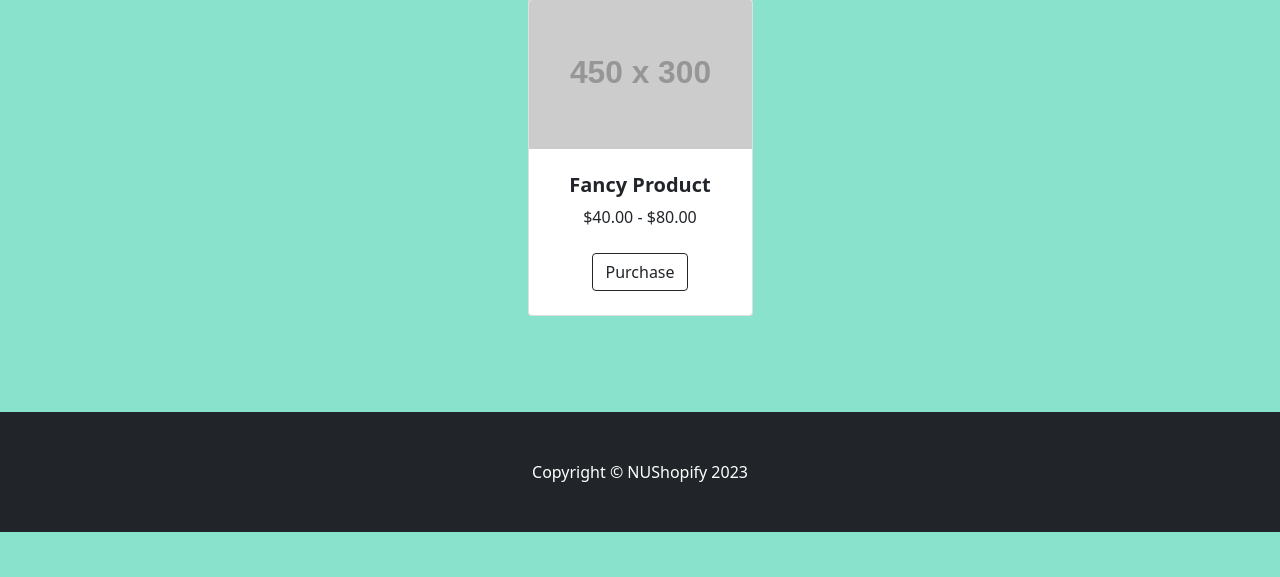
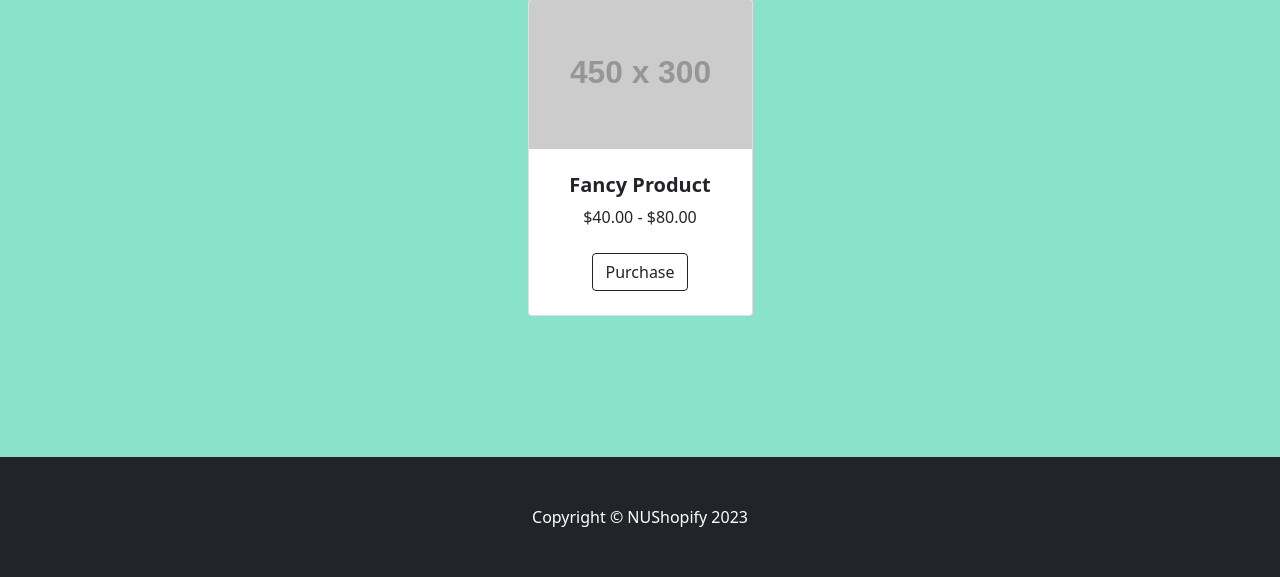
Before and after one commit to leezhengjing/Limbums_HacknRoll, a Flask app: page /details in a window 1280 px wide. Shown: the part 223-800 px from the top of the page. Run offline with Flask 3, Linux system fonts and the light colour scheme; grey boxes labelled with a size stand in for pictures from a placeholder-image service; some libraries are stand-ins or nearby versions.

Commit message:
fixed bottom

```diff
--- a/templates/footer.html
+++ b/templates/footer.html
@@ -1,6 +1,6 @@
 <!-- Footer-->
-<footer class="py-5 bg-dark">
-    <div class="container"><p class="m-0 text-center text-white">Copyright &copy; NUShopify 2023</p></div>
+<footer class="py-5 bg-dark fixed-bottom">
+  <div class="container"><p class="m-0 text-center text-white">Copyright &copy; NUShopify 2023</p></div>
 </footer>
 <!-- Bootstrap core JS-->
 <script src="https://cdn.jsdelivr.net/npm/bootstrap@5.1.3/dist/js/bootstrap.bundle.min.js"></script>
```
